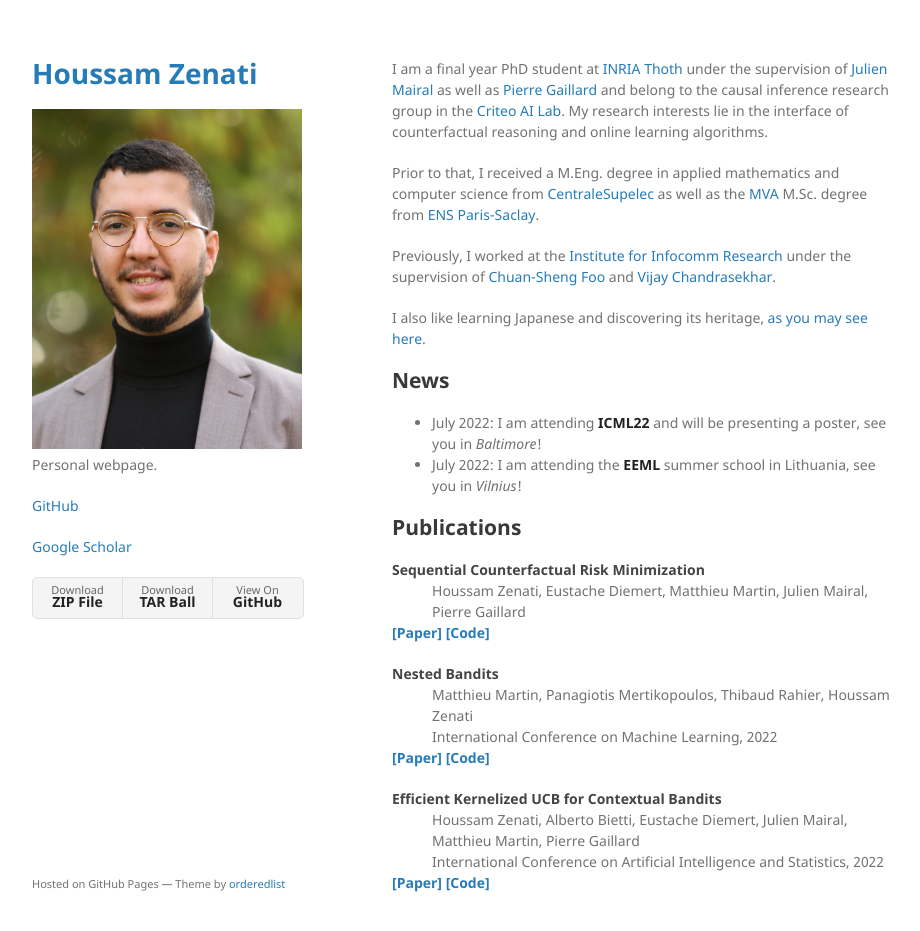
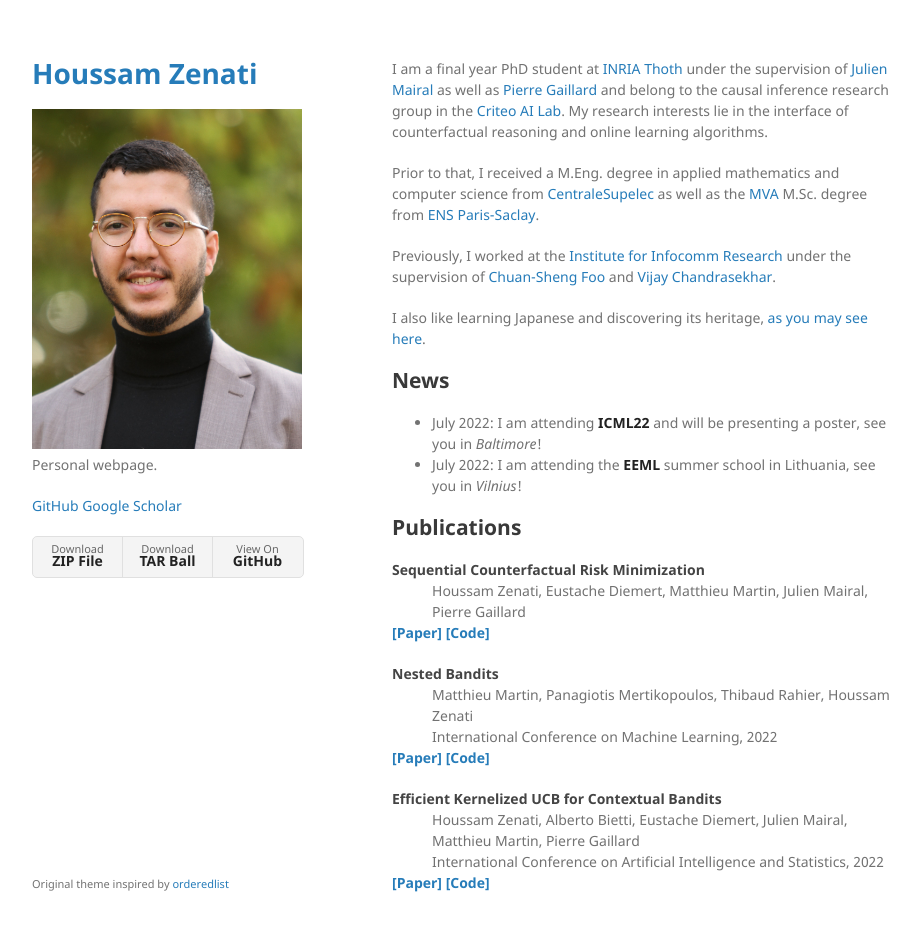
Before and after one commit to houssamzenati/houssamzenati.github.io, a Jekyll site: the page built from index.md, in a window 1280 px wide and 963 px high. Shown: the top 931 px of the window, without its empty margins (178-1098 px from the left). Built offline with Jekyll 4.4.1, drawn with Linux system fonts in a browser that asks for light colours.

Commit message:
change layout

```diff
--- a/_layouts/default.html
+++ b/_layouts/default.html
@@ -28,8 +28,9 @@
         {% endif %}
 
         {% if site.github.is_user_page %}
-        <p class="view"><a href="{{ site.github.owner_url }}">GitHub</a></p>
-        <p class="view"><a href="{{ site.github.owner_url }}">Google Scholar</a></p>
+        <p class="view"><a href="{{ site.github.owner_url }}">GitHub</a>
+        <a href="https://scholar.google.com/citations?user=LBqNPp4AAAAJ&hl=en">Google Scholar</a>
+        </p>
         {% endif %}
 
         {% if site.show_downloads %}
@@ -49,7 +50,7 @@
         {% if site.github.is_project_page %}
         <p>This project is maintained by <a href="{{ site.github.owner_url }}">{{ site.github.owner_name }}</a></p>
         {% endif %}
-        <p><small>Hosted on GitHub Pages &mdash; Theme by <a href="https://github.com/orderedlist">orderedlist</a></small></p>
+        <p><small> Original theme inspired by <a href="https://github.com/orderedlist">orderedlist</a></small></p>
       </footer>
     </div>
     <script src="{{ "/assets/js/scale.fix.js" | relative_url }}"></script>
```
